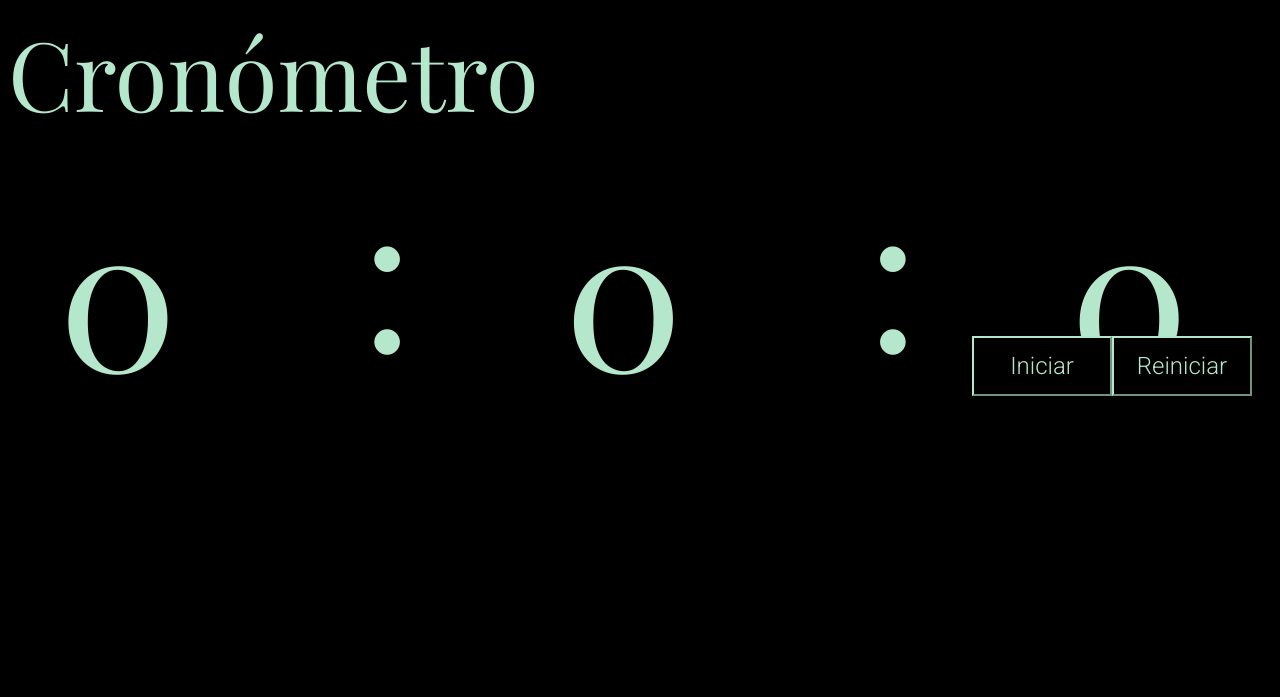
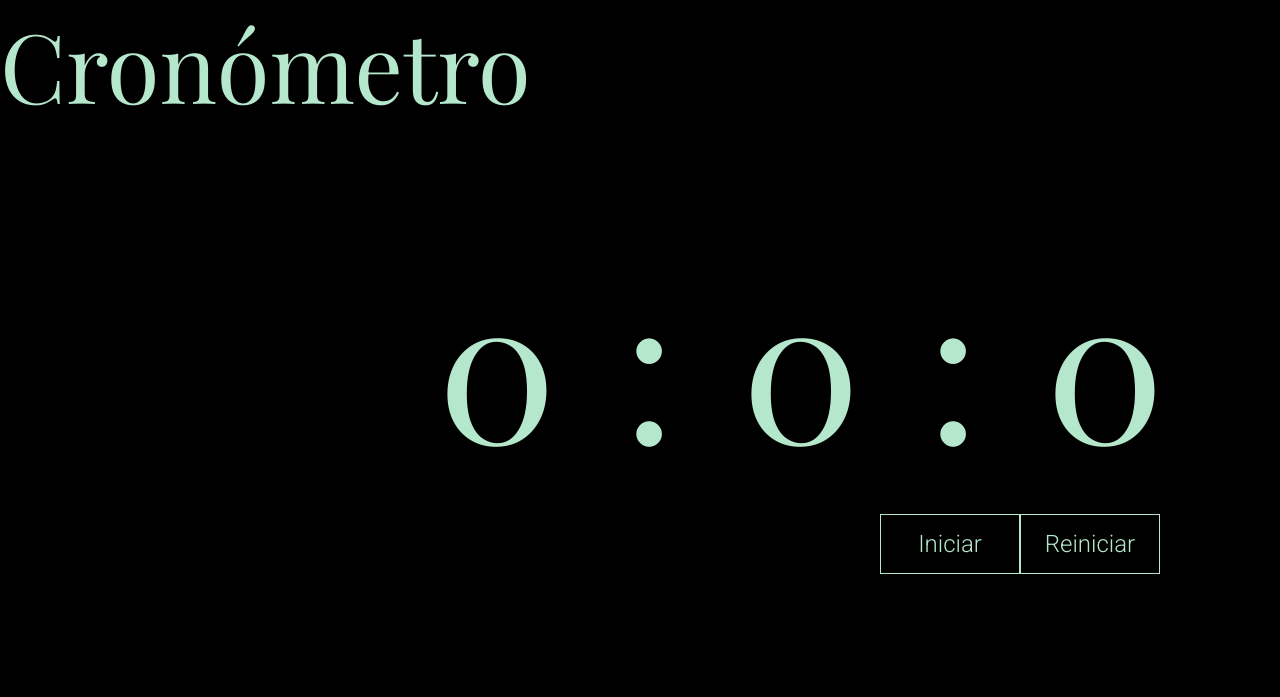
Before and after one commit to Carmenprz/TemporizadorJS, a plain HTML site: page index.html in a window 1280 px wide. Drawn offline with nearby package versions, Linux system fonts and the light colour scheme.

Commit message:
style timer

```diff
--- a/index.html
+++ b/index.html
@@ -11,17 +11,19 @@
     <header>
         Cronómetro
     </header>
+    <main>
         <div id="showResult">
                 <span id="showMinutes" class="numbers"></span>
                 <span>:</span>
                 <span id="showSeconds" class="numbers"></span>
-            <span>:</span>
-            <span id="showMilliseconds" class="numbers"></span>
+                <span class="little">:</span>
+                <span id="showMilliseconds" class="numbers little"></span>
         </div>
         <div id="btnGroup">
             <button id="reiniciar" class="btn">Reiniciar</button>
             <button id="iniciar" class="btn">Iniciar</button>
         </div>
+    </main>
    <script src="index.js"></script>
 </body>
 </html>
--- a/styles.css
+++ b/styles.css
@@ -1,5 +1,17 @@
 @import url('https://fonts.googleapis.com/css2?family=Roboto:wght@300&display=swap');
 @import url('https://fonts.googleapis.com/css2?family=Playfair+Display&display=swap');
+
+* {
+margin: 0;
+padding: 0;
+list-style: none;
+text-decoration: none;
+border: none;
+outline: none;
+background: transparent;
+vertical-align: baseline;
+box-sizing: border-box;
+}
 
 html,body{
     background-color: black;
@@ -19,6 +31,10 @@ body {
     color: #B5E7CC;
 }
 
+main {
+    padding: 100px;
+}
+
 #btnGroup {
     display: flex;
     flex-direction: row-reverse;
@@ -30,6 +46,7 @@ body {
 .btn {
     font-family: 'Roboto', sans-serif;
     background-color: black;
+    border: 1px solid;
     border-color: #B5E7CC;
     color: #B5E7CC;
     width: 140px;
@@ -39,22 +56,17 @@ body {
 
 #showResult{
     font-size: 200px;
-    height: 180px;
     display: grid;
-    grid-template-columns: repeat(5, 1fr);
+    grid-template-columns: repeat(5, 150px);
+    justify-content: end;
+    column-gap: 2px;
     text-align: center;
-    /* align-content: center; */
-    /* position: fixed;  */
-    /* justify-items: center; */
-    /* justify-content: center; */
-    /* align-items: center; */
-    /* margin: 15px;
-    padding: 20px;  */
-    /* width: 80%; */
+    width: 100%;
 }
 
-.numbers {
-    height: 180px;
-    width: 180px;
-    padding: 20px;
+/* .little {
+    font-size: 100px;
+    align-self: end;
+    justify-self: center;
 }
+ */
```
Lines whose indentation alone changed are shown as unchanged.
